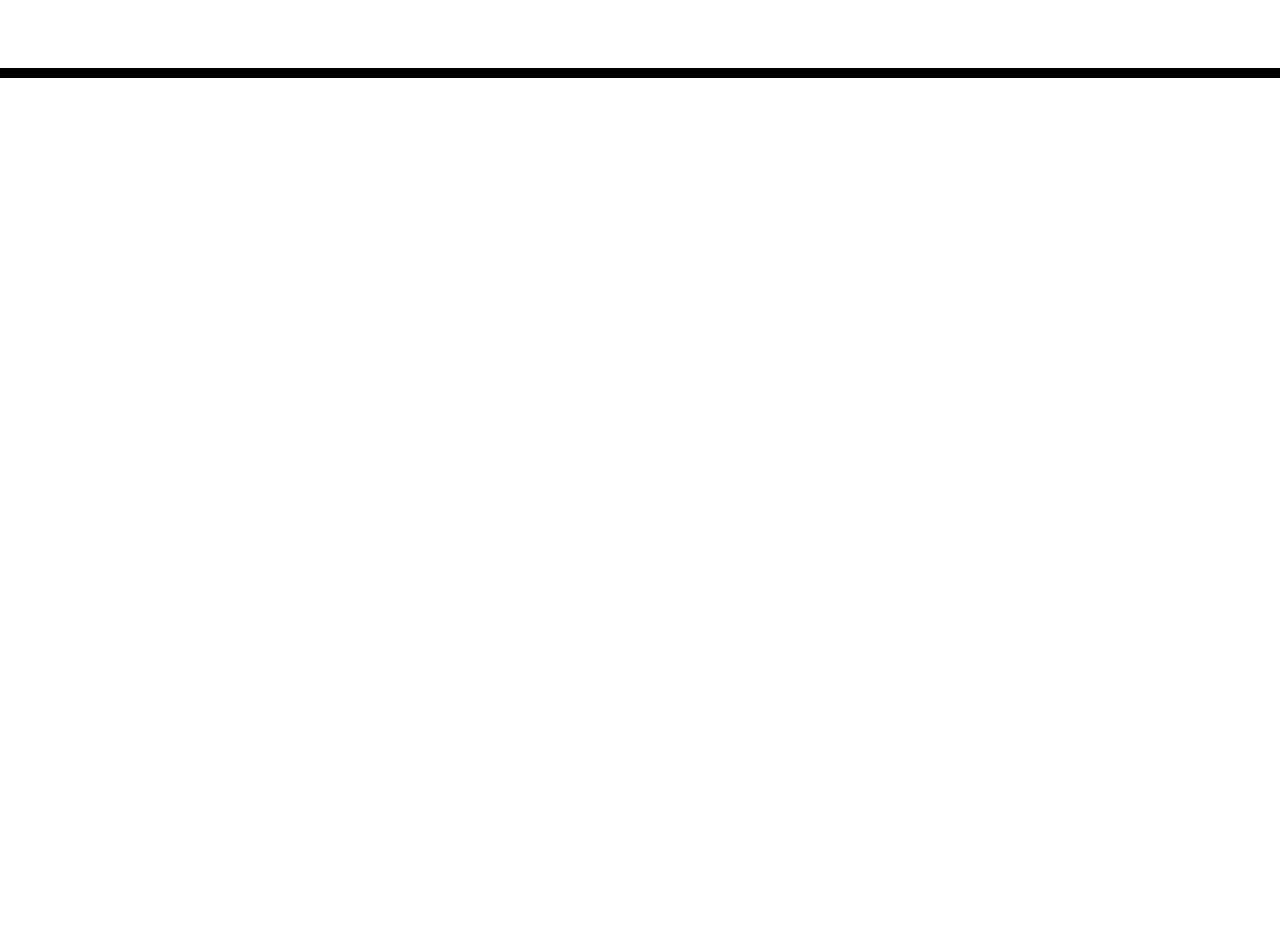
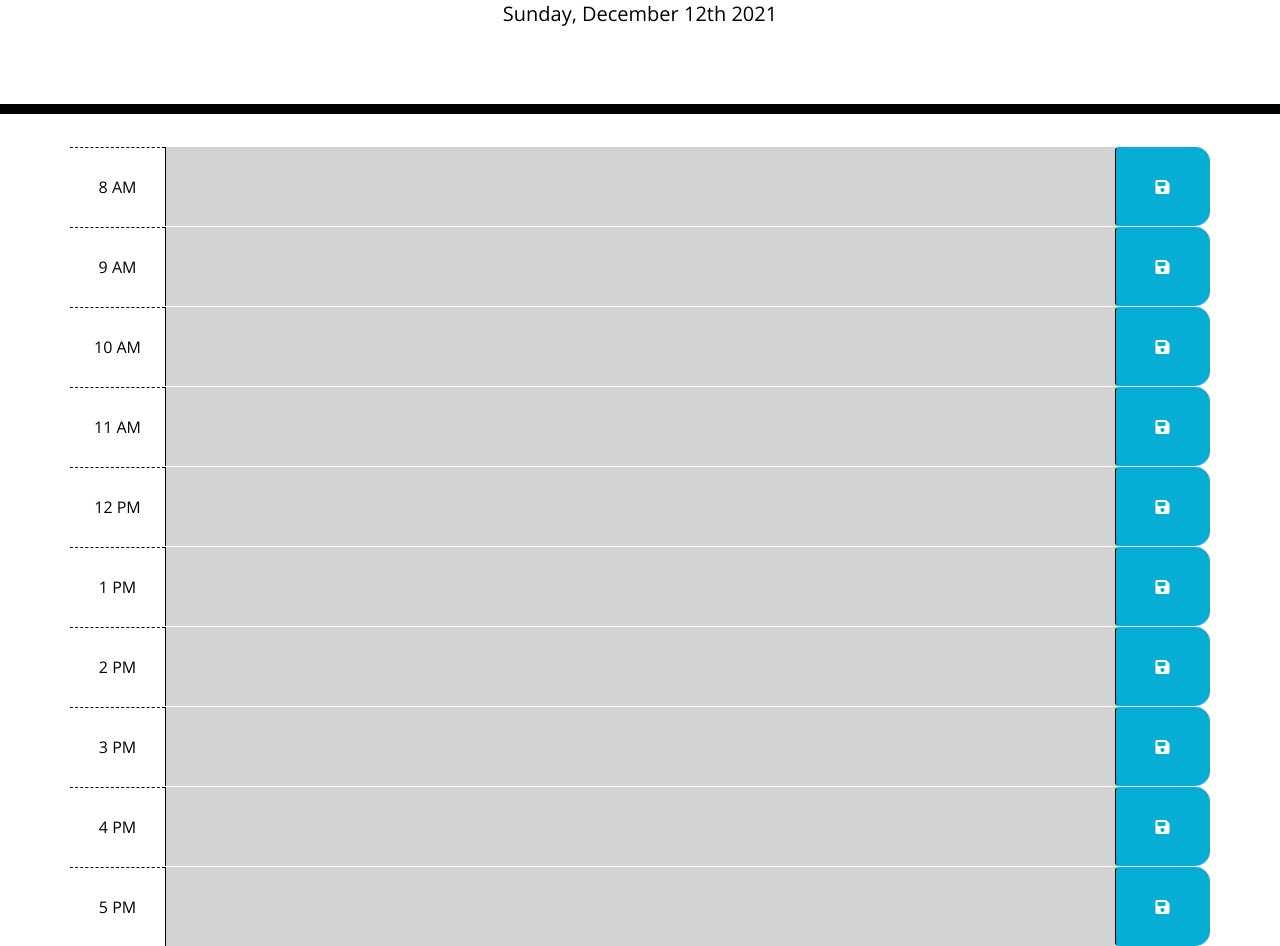
Before and after one commit to cangalet/CHLG-Work-Day-Scheduler, a plain HTML site: page index.html in a window 1280 px wide. Shown: the part 190-1136 px from the top of the page. Before the commit the page ends 800 px from the top, so only its background shows below. Drawn offline with nearby package versions, Linux system fonts and the light colour scheme; files that its build step writes are made by us from their sources.

Commit message:
Added function to retain task description on page load

```diff
--- /dev/null
+++ b/assets/js/script.js
@@ -0,0 +1,53 @@
+// Current date time
+
+var todaysDate = moment().format('dddd, MMMM Do YYYY');
+$("#currentDay").html(todaysDate);
+
+// Save Tasks
+
+$(".saveBtn").on("click", function() {
+    var textDesc = $(this).siblings(".description").val();
+    var timeId = $(this).siblings(".hour").text();
+
+    localStorage.setItem(timeId, textDesc);
+    console.log(timeId, textDesc);
+});
+
+// Load Tasks
+var loadTasks = function() {
+    $(".hour").each(function() {
+        var currentHour = $(this).text();
+        var currentDesc = localStorage.getItem(currentHour);
+
+        if(currentDesc !== null) {
+            $(this).siblings(".description").val(currentDesc);
+        }
+    });
+};
+
+// Set background to indicate which time along with present/future
+
+var hourTracker = function() {
+    var currentTime = moment().hour();
+
+    $(".time-block").each(function () {
+        var blockTime = parseInt($(this).attr("id").split("hour")[1]);
+
+        if (blockTime < currentTime) {
+            $(this).removeClass("future");
+            $(this).removeClass("present");
+            $(this).addClass("past");
+        } if (blockTime == currentTime) {
+            $(this).removeClass("future");
+            $(this).addClass("present");
+            $(this).removeClass("past");
+        } if (blockTime > currentTime) {
+            $(this).addClass("future");
+            $(this).removeClass("present");
+            $(this).removeClass("past");
+        }
+    })
+}
+
+hourTracker();
+loadTasks();
--- a/index.html
+++ b/index.html
@@ -18,7 +18,7 @@
       href="https://fonts.googleapis.com/css?family=Open+Sans&display=swap"
       rel="stylesheet"
     />
-    <link rel="stylesheet" href="style.css" />
+    <link rel="stylesheet" href="./assets/css/style.css" />
     <title>Work Day Scheduler</title>
   </head>
 
@@ -30,9 +30,61 @@
     </header>
     <div class="container">
       <!-- Timeblocks go here -->
+
+      <div id="hour8" class="row time-block">
+        <div class="col-1 hour d-flex align-items-center justify-content-center">8 AM</div>
+        <textarea class="col-10 description"></textarea>
+        <button class="btn saveBtn col-1"><i class="fas fa-save"></i></button>
+      </div>
+      <div id="hour9" class="row time-block">
+        <div class="col-1 hour d-flex align-items-center justify-content-center">9 AM</div>
+        <textarea class="col-10 description"></textarea>
+        <button class="btn saveBtn col-1"><i class="fas fa-save"></i></button>
+      </div>
+      <div id="hour10" class="row time-block">
+        <div class="col-1 hour d-flex align-items-center justify-content-center">10 AM</div>
+        <textarea class="col-10 description"></textarea>
+        <button class="col-1 btn saveBtn"><i class="fa fa-save"></i></button>
+      </div>
+      <div id="hour11" class="row time-block">
+        <div class="col-1 hour d-flex align-items-center justify-content-center">11 AM</div>
+        <textarea class="col-10 description"></textarea>
+        <button class="col-1 btn saveBtn"><i class="fa fa-save"></i></button>
+      </div>
+      <div id="hour12" class="row time-block">
+        <div class="col-1 hour d-flex align-items-center justify-content-center">12 PM</div>
+        <textarea class="col-10 description"></textarea>
+        <button class="col-1 btn saveBtn"><i class="fa fa-save"></i></button>
+      </div>
+      <div id="hour13" class="row time-block">
+        <div class="col-1 hour d-flex align-items-center justify-content-center">1 PM</div>
+        <textarea class="col-10 description"></textarea>
+        <button class="col-1 btn saveBtn"><i class="fa fa-save"></i></button>
+      </div>
+      <div id="hour14" class="row time-block">
+        <div class="col-1 hour d-flex align-items-center justify-content-center">2 PM</div>
+        <textarea class="col-10 description"></textarea>
+        <button class="col-1 btn saveBtn"><i class="fa fa-save"></i></button>
+      </div>
+      <div id="hour15" class="row time-block">
+        <div class="col-1 hour d-flex align-items-center justify-content-center">3 PM</div>
+        <textarea class="col-10 description"></textarea>
+        <button class="col-1 btn saveBtn"><i class="fa fa-save"></i></button>
+      </div>
+      <div id="hour16" class="row time-block">
+        <div class="col-1 hour d-flex align-items-center justify-content-center">4 PM</div>
+        <textarea class="col-10 description"></textarea>
+        <button class="col-1 btn saveBtn"><i class="fa fa-save"></i></button>
+      </div>
+      <div id="hour17" class="row time-block">
+        <div class="col-1 hour d-flex align-items-center justify-content-center">5 PM</div>
+        <textarea class="col-10 description"></textarea>
+        <button class="col-1 btn saveBtn"><i class="fa fa-save"></i></button>
+      </div>
     </div>
 
     <script src="https://code.jquery.com/jquery-3.4.1.min.js"></script>
     <script src="https://cdnjs.cloudflare.com/ajax/libs/moment.js/2.24.0/moment.min.js"></script>
+    <script src="./assets/js/script.js"></script>
   </body>
 </html>
```
